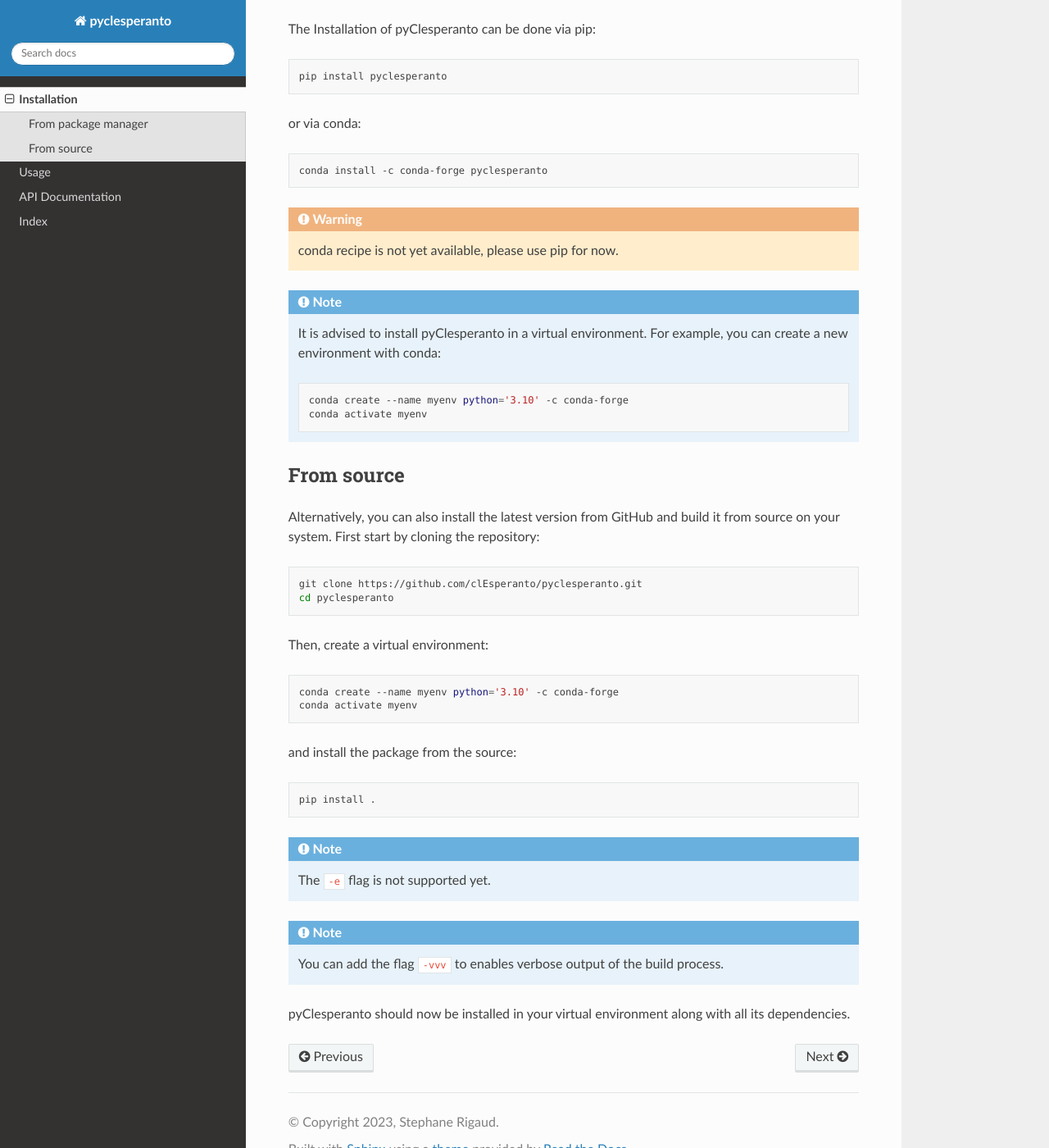
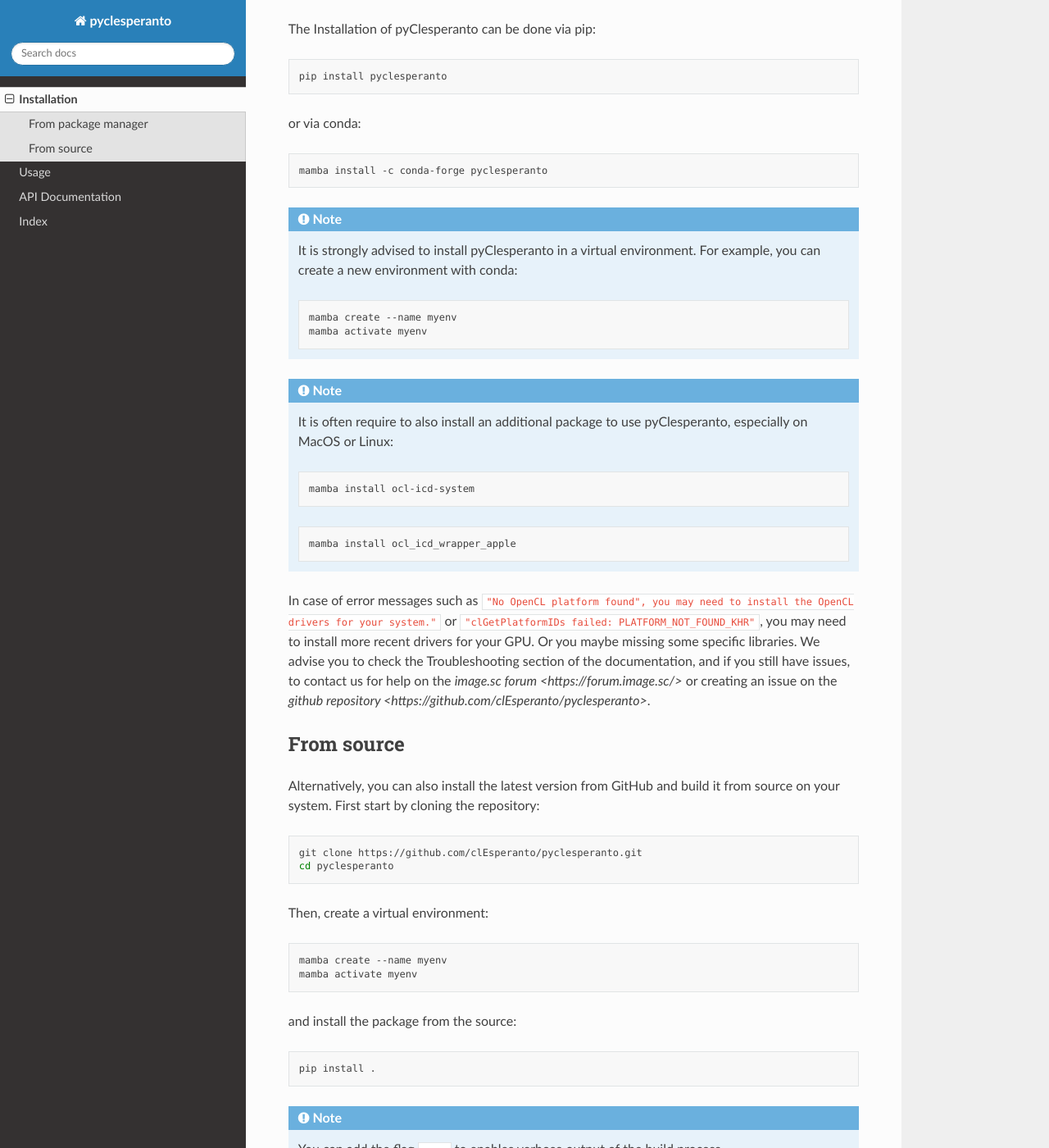
Before and after one commit to clEsperanto/pyclesperanto, a Sphinx documentation site: the page built from docs/source/install.rst, in a window 1280 px wide and 1400 px high, scrolled down 192 px. Shown: the whole window at 82% size. Built offline with Sphinx 7.4.7 and the Read the Docs theme 2.0.0, drawn with Linux system fonts in a browser that asks for light colours; some of the changed text lies outside the part shown.

Commit message:
update the doc a bit

```diff
--- a/docs/source/install.rst
+++ b/docs/source/install.rst
@@ -14,20 +14,33 @@
 
 .. code-block:: bash
 
-    conda install -c conda-forge pyclesperanto
-
-.. warning::
-
-    conda recipe is not yet available, please use pip for now.
+    mamba install -c conda-forge pyclesperanto
 
 .. note::
 
-    It is advised to install pyClesperanto in a virtual environment. For example, you can create a new environment with conda:
+    It is strongly advised to install pyClesperanto in a virtual environment. For example, you can create a new environment with conda:
 
     .. code-block:: bash
 
-        conda create --name myenv python='3.10' -c conda-forge
-        conda activate myenv
+        mamba create --name myenv
+        mamba activate myenv
+
+.. note::
+
+    It is often require to also install an additional package to use pyClesperanto, especially on MacOS or Linux:
+
+    .. code-block:: bash
+
+        mamba install ocl-icd-system
+
+    .. code-block:: bash
+
+        mamba install ocl_icd_wrapper_apple
+
+
+In case of error messages such as ``"No OpenCL platform found", you may need to install the OpenCL drivers for your system."`` or ``"clGetPlatformIDs failed: PLATFORM_NOT_FOUND_KHR"``,
+you may need to install more recent drivers for your GPU. Or you maybe missing some specific libraries. We advise you to check the Troubleshooting section of the documentation, and if
+you still have issues, to contact us for help on the `image.sc forum <https://forum.image.sc/>` or creating an issue on the `github repository <https://github.com/clEsperanto/pyclesperanto>`.
 
 
 From source
@@ -45,8 +58,8 @@
 
 .. code-block:: bash
 
-    conda create --name myenv python='3.10' -c conda-forge
-    conda activate myenv
+    mamba create --name myenv
+    mamba activate myenv
 
 and install the package from the source:
 
@@ -56,10 +69,11 @@
 
 .. note::
 
+    You can add the flag ``-vvv`` to enables verbose output of the build process.
+
+.. warning::
+
     The ``-e`` flag is not supported yet.
 
-.. note::
 
-    You can add the flag ``-vvv`` to enables verbose output of the build process.
-
-pyClesperanto should now be installed in your virtual environment along with all its dependencies.
+pyClesperanto should now be installed in your virtual environment as a package along with all its dependencies.
```
Also changed, not shown: docs/source/usage.rst (+24 -6 lines).
